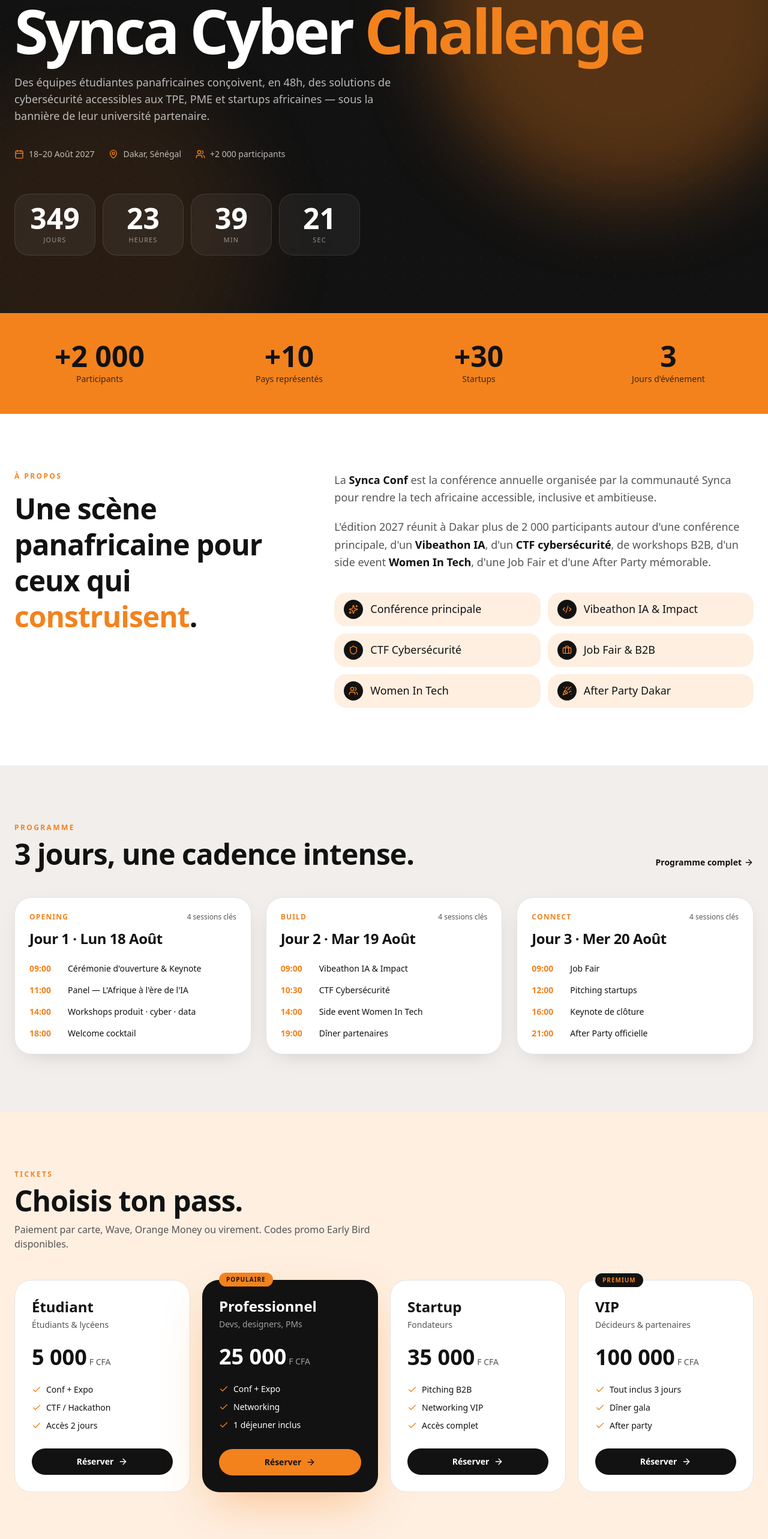
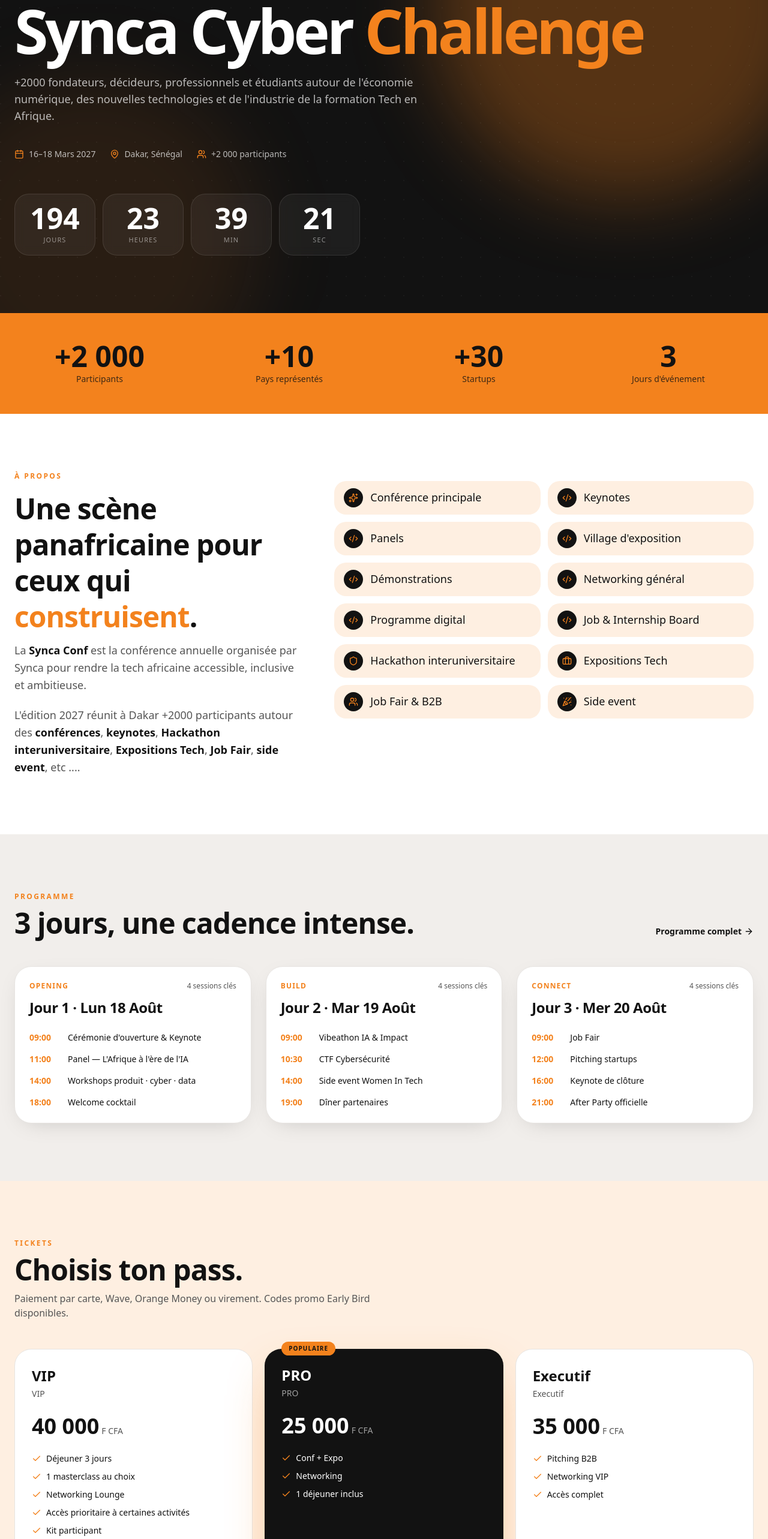
Before and after one commit to adjanayo/synca_conf_front, a React (Vite) app in the folder brief-and-style-guide-main/: page / in a window 1280 px wide. Shown: the part 180-2746 px from the top of the page at 60% size. Built offline with nearby package versions, Linux system fonts and the light colour scheme.

Commit message:
chargement de kelke donnees index

```diff
--- a/brief-and-style-guide-main/src/components/site/Nav.tsx
+++ b/brief-and-style-guide-main/src/components/site/Nav.tsx
@@ -3,6 +3,7 @@
 import { useState } from "react";
 
 const links = [
+  { to: "/", label: "Accueil" },
   { to: "/programme", label: "Programme" },
   { to: "/speakers", label: "Speakers" },
   { to: "/partenaires", label: "Partenaires" },
--- a/brief-and-style-guide-main/src/data/parameter.ts
+++ b/brief-and-style-guide-main/src/data/parameter.ts
@@ -1,5 +1,5 @@
 import { createElement, type SVGProps } from "react";
-import { Facebook, Instagram, Linkedin } from "lucide-react";
+import { Briefcase, Code2, Facebook, Instagram, Linkedin, PartyPopper, Shield, Sparkles, Users } from "lucide-react";
 
 const TikTokIcon = (props: SVGProps<SVGSVGElement>) =>
   createElement(
@@ -41,6 +41,39 @@
 const PARAMETER = {
   logo: "/parameter/Logoicone orange blanc_CMJN.svg",
   title: "Synca Cyber",
+  slogan: "+2000 fondateurs, décideurs, professionnels et étudiants autour de l'économie numérique, des nouvelles technologies et de l'industrie de la formation Tech en Afrique.",
+  date: "16–18 Mars 2027",
+  lieu: "Dakar, Sénégal",
+  participants: "+2 000 participants",
 };
 
-export { LINKS, PARAMETER };
+const FEATURES = [
+  { i: Sparkles, t: "Conférence principale" },
+  { i: Code2, t: "Keynotes" },
+  { i: Code2, t: "Panels" },
+  { i: Code2, t: "Village d'exposition" },
+  { i: Code2, t: "Démonstrations" },
+  { i: Code2, t: "Networking général" },
+  { i: Code2, t: "Programme digital" },
+  { i: Code2, t: "Job & Internship Board" },
+
+  { i: Shield, t: "Hackathon interuniversitaire" },
+  { i: Briefcase, t: "Expositions Tech" },
+  { i: Users, t: "Job Fair & B2B" },
+  { i: PartyPopper, t: "Side event" },
+];
+
+
+const TICKETS = [
+  { name: "VIP", price: "40 000", target: "VIP", perks: ["Déjeuner 3 jours", "1 masterclass au choix", "Networking Lounge", "Accès prioritaire à certaines activités", "Kit participant", "Certificat de participation à la Masterclass"], badge: "" },
+  { name: "PRO", price: "25 000", target: "PRO", perks: ["Conf + Expo", "Networking", "1 déjeuner inclus"], badge: "Populaire" },
+  { name: "Executif", price: "35 000", target: "Executif", perks: ["Pitching B2B", "Networking VIP", "Accès complet"], badge: "" },
+  { name: "Premium", price: "100 000", target: "Décideurs & partenaires", perks: ["Tout inclus 3 jours", "Dîner gala", "After party"], badge: "Premium" },
+  { name: "En ligne", price: "10 000", target: "En ligne", perks: ["Diffusion en streaming des keynotes", "Panels et conférences (hors ateliers en présentiel, Executive Lounge, dîner, Enterprise Tours)", "Replay disponible pendant une durée à définir." ], badge: "" },
+  { name: "Etudiant", price: "Gratuit(limité)", target: "En ligne", perks: ["Diffusion en streaming des keynotes", "Panels et conférences (hors ateliers en présentiel, Executive Lounge, dîner, Enterprise Tours)", "Replay disponible pendant une durée à définir." ], badge: "" },
+
+];
+
+
+
+export { LINKS, PARAMETER, FEATURES, TICKETS };
--- a/brief-and-style-guide-main/src/pages/index/About.tsx
+++ b/brief-and-style-guide-main/src/pages/index/About.tsx
@@ -1,3 +1,4 @@
+import { FEATURES } from "@/data/parameter";
 import { Briefcase, Code2, PartyPopper, Shield, Sparkles, Users } from "lucide-react";
 
 function About() {
@@ -17,22 +18,22 @@
           <h2 className="mt-4 font-display font-bold text-4xl md:text-5xl leading-tight">
             Une scène panafricaine pour ceux qui <span className="text-primary">construisent</span>.
           </h2>
+
+          <div className="space-y-5 text-muted-foreground text-lg leading-relaxed pt-3">
+            <p>
+              La <strong className="text-foreground">Synca Conf</strong> est la conférence annuelle organisée par
+              Synca pour rendre la tech africaine accessible, inclusive et ambitieuse.
+            </p>
+            <p>
+              L'édition 2027 réunit à Dakar +2000 participants autour des <strong className="text-foreground">conférences</strong>, <strong className="text-foreground">keynotes</strong>, <strong className="text-foreground">Hackathon interuniversitaire</strong>, <strong className="text-foreground">Expositions Tech</strong>, <strong className="text-foreground">Job Fair</strong>, <strong className="text-foreground">side event</strong>, etc ....
+            </p>
+          </div>
         </div>
         <div className="md:col-span-7 space-y-5 text-muted-foreground text-lg leading-relaxed">
-          <p>
-            La <strong className="text-foreground">Synca Conf</strong> est la conférence annuelle organisée par
-            la communauté Synca pour rendre la tech africaine accessible, inclusive et ambitieuse.
-          </p>
-          <p>
-            L'édition 2027 réunit à Dakar plus de 2 000 participants autour d'une conférence principale,
-            d'un <strong className="text-foreground">Vibeathon IA</strong>, d'un <strong className="text-foreground">CTF cybersécurité</strong>,
-            de workshops B2B, d'un side event <strong className="text-foreground">Women In Tech</strong>,
-            d'une Job Fair et d'une After Party mémorable.
-          </p>
           <div className="grid sm:grid-cols-2 gap-3 pt-4">
-            {features.map((x) => (
+            {FEATURES.map((x) => (
               <div key={x.t} className="flex items-center gap-3 rounded-xl bg-peach px-4 py-3 text-ink">
-                <span className="inline-flex h-8 w-8 items-center justify-center rounded-lg bg-ink text-primary">{x.i}</span>
+                <span className="inline-flex h-8 w-8 items-center justify-center rounded-lg bg-ink text-primary"><x.i className="w-4 h-4" /></span>
                 <span className="font-medium">{x.t}</span>
               </div>
             ))}
--- a/brief-and-style-guide-main/src/pages/index/Hero.tsx
+++ b/brief-and-style-guide-main/src/pages/index/Hero.tsx
@@ -3,8 +3,9 @@
   ArrowRight, Calendar, MapPin, Users
 } from "lucide-react";
 import { Link } from "react-router-dom";
+import { PARAMETER } from "@/data/parameter";
 
-const TARGET = new Date("2027-08-18T09:00:00+00:00").getTime();
+const TARGET = new Date("2027-03-16T09:00:00+00:00").getTime();
 
 
 
@@ -30,7 +31,10 @@
 function Hero() {
   const t = useCountdown();
   const cells = [
-    { v: t.d, l: "Jours" }, { v: t.h, l: "Heures" }, { v: t.m, l: "Min" }, { v: t.s, l: "Sec" },
+    { v: t.d, l: "Jours" },
+    { v: t.h, l: "Heures" },
+    { v: t.m, l: "Min" },
+    { v: t.s, l: "Sec" },
   ];
   return (
     <section className="relative overflow-hidden bg-ink text-white pt-32 pb-24">
@@ -48,7 +52,7 @@
           {/* <span className="text-white/90">Dakar · Africa builds.</span> */}
         </h1>
         <p className="mt-6 max-w-2xl text-lg text-white/70">
-          Des équipes étudiantes panafricaines conçoivent, en 48h, des solutions de cybersécurité accessibles aux TPE, PME et startups africaines — sous la bannière de leur université partenaire.
+          {PARAMETER.slogan}
         </p>
         {/* <div className="mt-8 flex flex-wrap gap-3">
           <Link to="/inscription" className="inline-flex items-center gap-2 rounded-full bg-primary text-ink font-semibold px-6 py-3.5 hover:brightness-110 transition shadow-glow">
@@ -59,9 +63,9 @@
           </Link>
         </div> */}
         <div className="mt-10 flex flex-wrap gap-6 text-sm text-white/70">
-          <span className="inline-flex items-center gap-2"><Calendar className="w-4 h-4 text-primary" /> 18–20 Août 2027</span>
-          <span className="inline-flex items-center gap-2"><MapPin className="w-4 h-4 text-primary" /> Dakar, Sénégal</span>
-          <span className="inline-flex items-center gap-2"><Users className="w-4 h-4 text-primary" /> +2 000 participants</span>
+          <span className="inline-flex items-center gap-2"><Calendar className="w-4 h-4 text-primary" /> {PARAMETER.date}</span>
+          <span className="inline-flex items-center gap-2"><MapPin className="w-4 h-4 text-primary" /> {PARAMETER.lieu}</span>
+          <span className="inline-flex items-center gap-2"><Users className="w-4 h-4 text-primary" /> {PARAMETER.participants}</span>
         </div>
         <div className="mt-14 grid grid-cols-4 max-w-xl gap-3">
           {cells.map((c) => (
--- a/brief-and-style-guide-main/src/pages/index/TicketsPreview.tsx
+++ b/brief-and-style-guide-main/src/pages/index/TicketsPreview.tsx
@@ -1,3 +1,4 @@
+import { TICKETS } from "@/data/parameter";
 import { ArrowRight, Check } from "lucide-react";
 import { Link } from "react-router-dom";
 
@@ -18,8 +19,8 @@
             Paiement par carte, Wave, Orange Money ou virement. Codes promo Early Bird disponibles.
           </p>
         </div>
-        <div className="mt-12 grid sm:grid-cols-2 lg:grid-cols-4 gap-5">
-          {tickets.map((t) => {
+        <div className="mt-12 grid sm:grid-cols-2 lg:grid-cols-3 gap-5">
+          {TICKETS.map((t) => {
             const featured = t.badge === "Populaire";
             return (
               <article key={t.name} className={`relative rounded-3xl p-7 flex flex-col ${featured ? "bg-ink text-white shadow-glow" : "bg-white text-ink border border-border"}`}>
```
